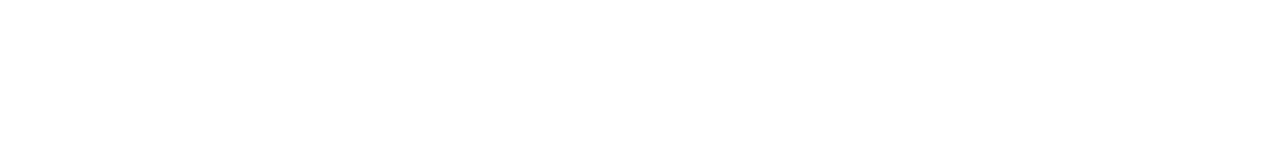
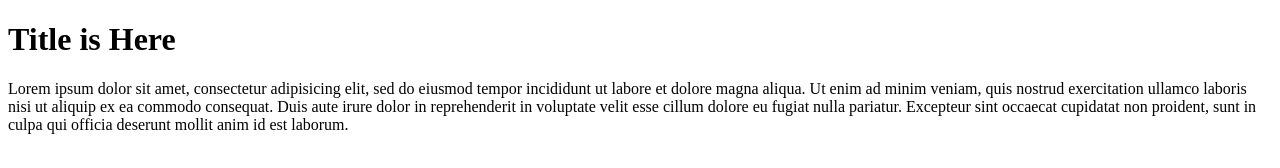
Before and after one commit to mcdanieljn/git2, a plain HTML site: page index.html in a window 1280 px wide. Drawn offline with Linux system fonts and the light colour scheme.

Commit message:
add html elements

```diff
--- a/index.html
+++ b/index.html
@@ -4,6 +4,13 @@
 	<title></title>
 </head>
 <body>
+	<h1>Title is Here</h1>
+	<p>Lorem ipsum dolor sit amet, consectetur adipisicing elit, sed do eiusmod
+	tempor incididunt ut labore et dolore magna aliqua. Ut enim ad minim veniam,
+	quis nostrud exercitation ullamco laboris nisi ut aliquip ex ea commodo
+	consequat. Duis aute irure dolor in reprehenderit in voluptate velit esse
+	cillum dolore eu fugiat nulla pariatur. Excepteur sint occaecat cupidatat non
+	proident, sunt in culpa qui officia deserunt mollit anim id est laborum.</p>
 
 </body>
 </html>
```
